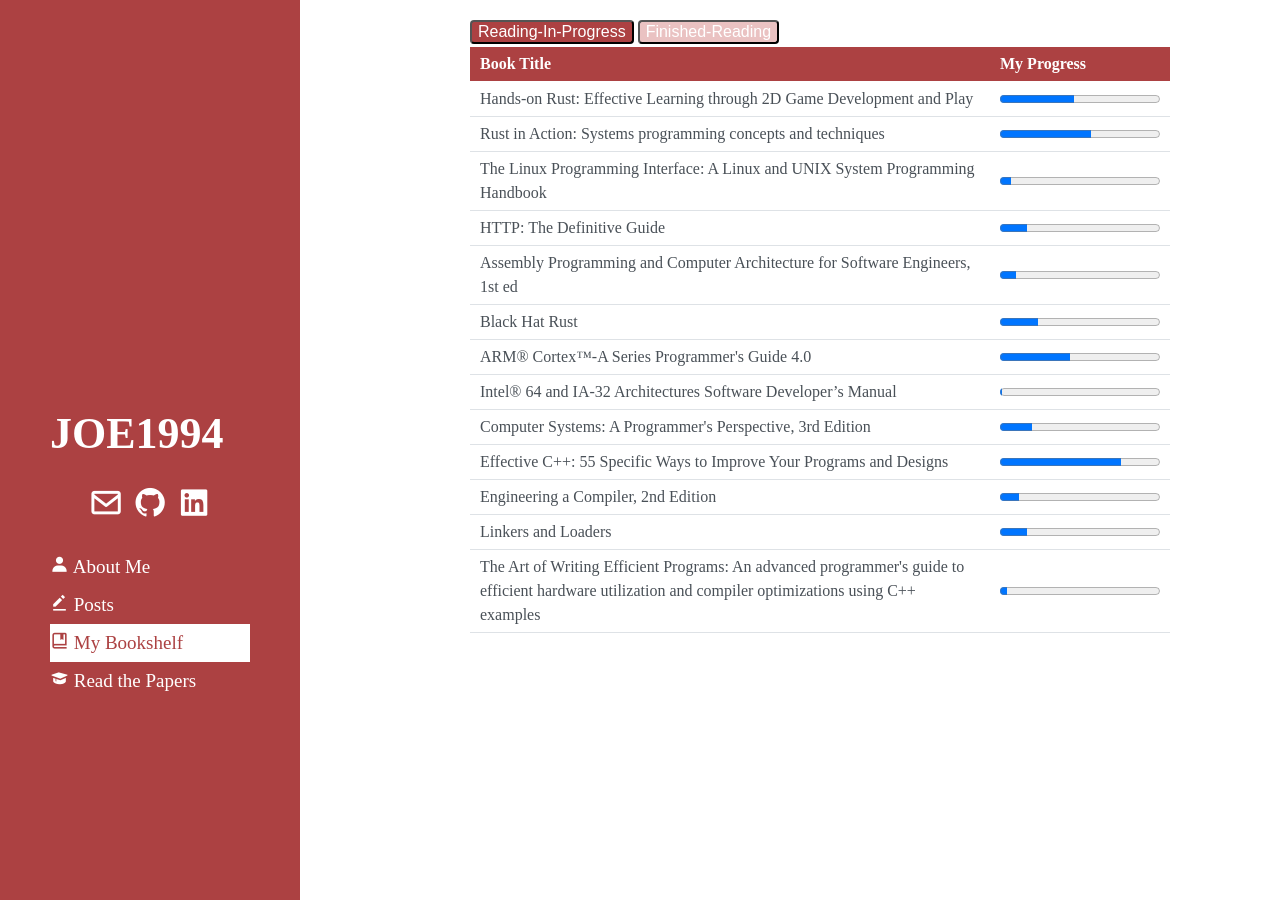
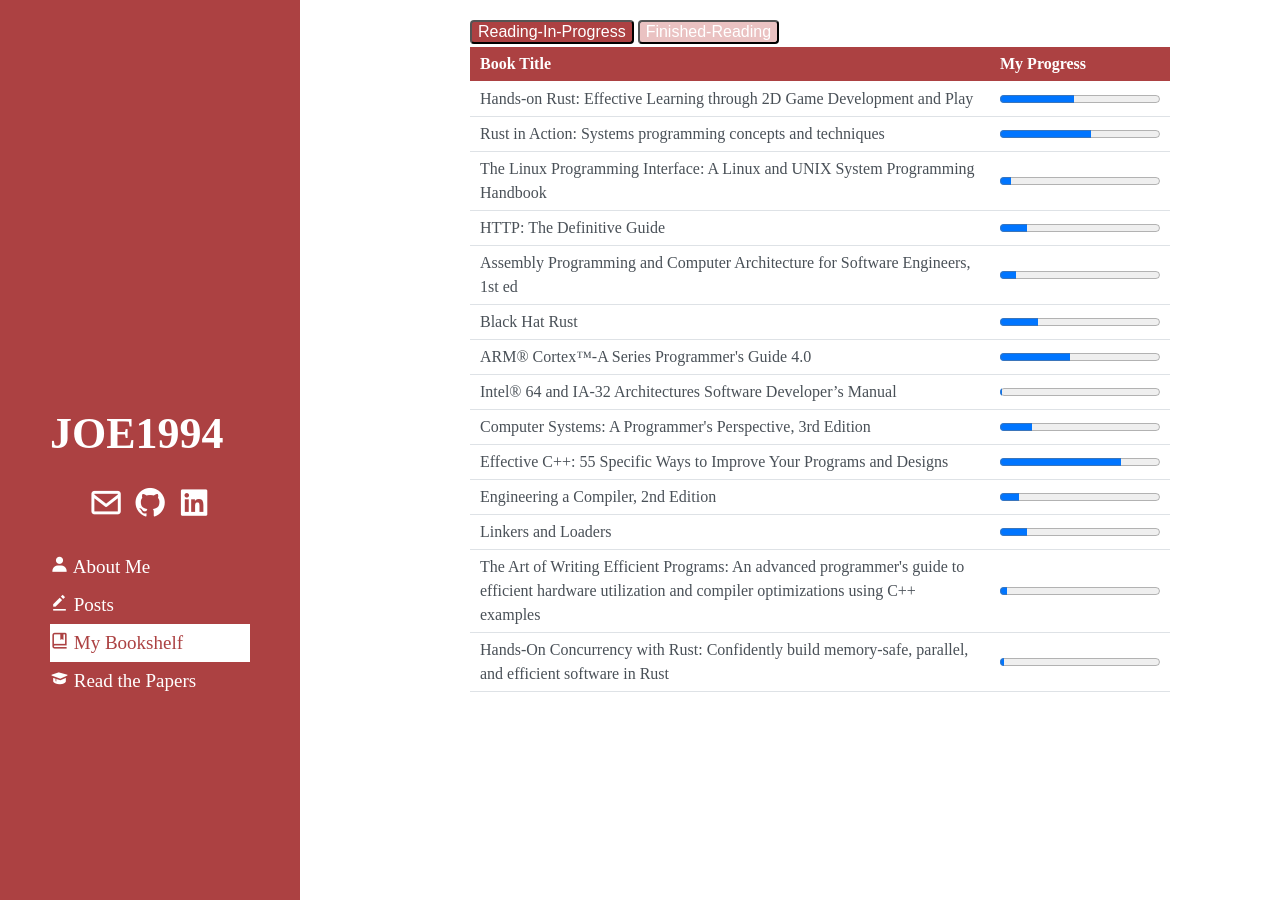
Before and after one commit to JOE1994/JOE1994.github.io, a Jekyll site: the page built from bookshelf.html, in a window 1280 px wide. Built offline with Jekyll 4.4.1, drawn with Linux system fonts in a browser that asks for light colours; some web fonts are replaced.

Commit message:
[book] Begin 'Hands-On Concurrency with Rust

```diff
--- a/_data/bookshelf_still_reading.yml
+++ b/_data/bookshelf_still_reading.yml
@@ -51,3 +51,7 @@
 - name: "The Art of Writing Efficient Programs: An advanced programmer's guide to efficient hardware utilization and compiler optimizations using C++ examples"
   progress: 21
   tot_pages: 439
+
+- name: "Hands-On Concurrency with Rust: Confidently build memory-safe, parallel, and efficient software in Rust"
+  progress: 12
+  tot_pages: 444
```
